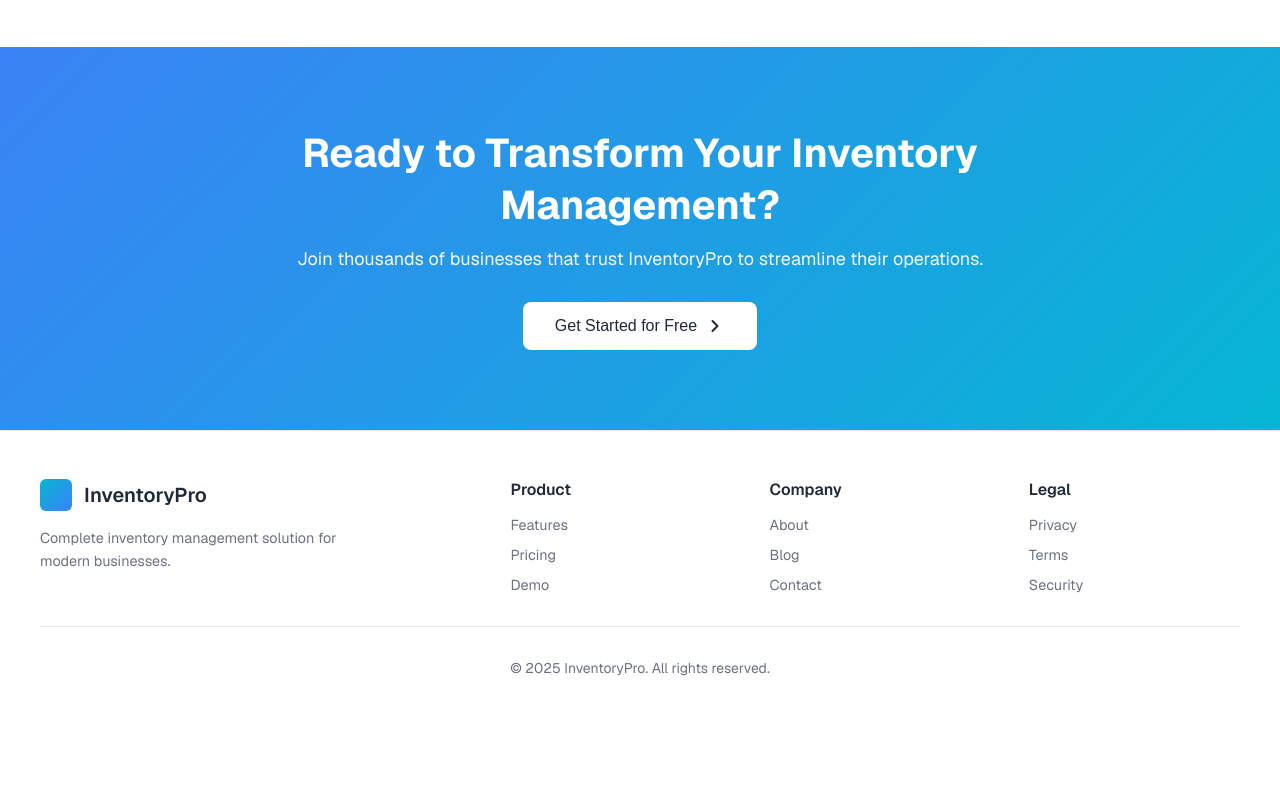
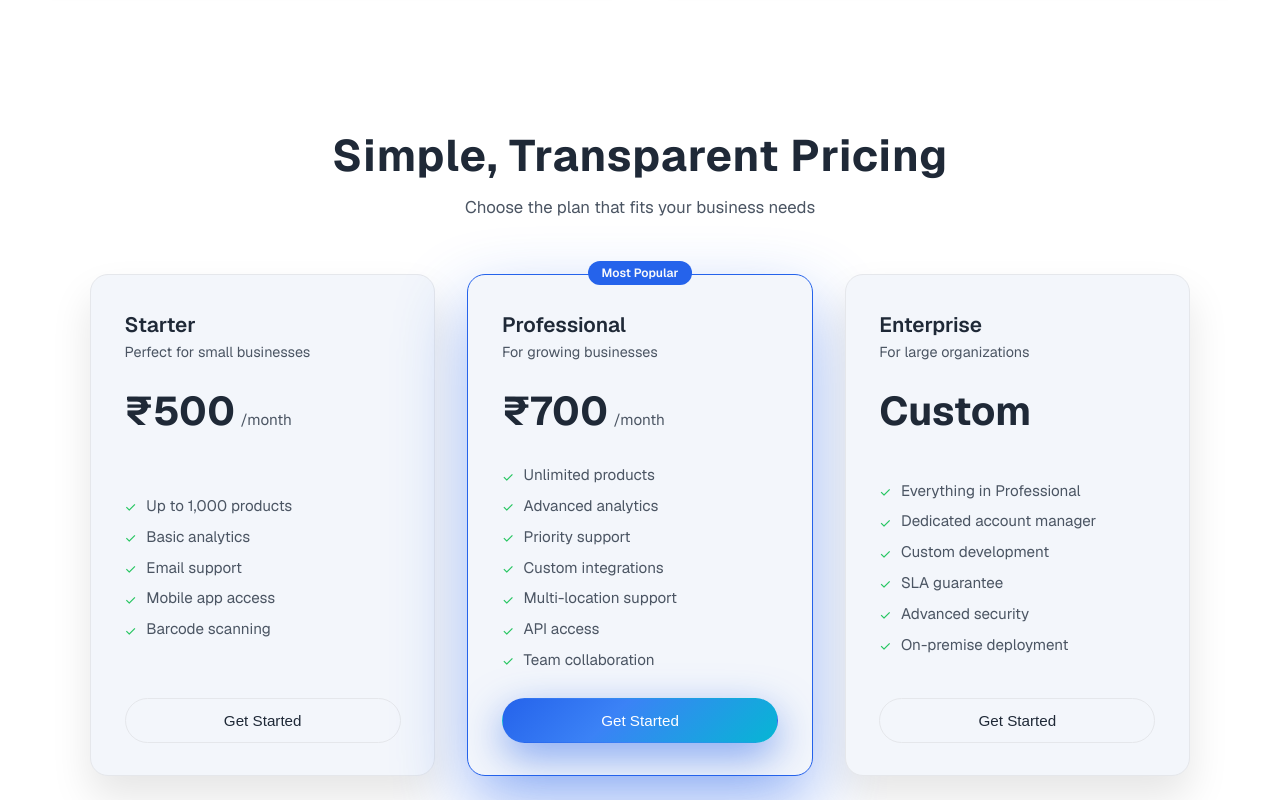
Before and after one commit to imf-ali/inventory-ui, a Next.js app: page / in a window 1280 px wide. Shown: the part 2600-3400 px from the top of the page. Before the commit the page ends 3301 px from the top, so only its background shows below. Built offline with nearby package versions, Linux system fonts and the light colour scheme.

Commit message:
added pricing

```diff
--- a/src/app/globals.css
+++ b/src/app/globals.css
@@ -9,6 +9,7 @@
   /* Backgrounds */
   --bg-primary: #ffffff;
   --bg-secondary: #f8f9fa;
+  --bg-card: #f3f6fb;
   --bg-header: radial-gradient(circle at top left, #eef2ff 0%, #ffffff 50%, #f8fafc 100%);
 
   /* Text */
@@ -39,6 +40,7 @@
   --bg-primary: #0f172a;
   --bg-secondary: #111827;
   --bg-header: radial-gradient(circle at top left, #111827 0%, #020617 40%, #020617 100%);
+  --bg-card: rgba(255, 255, 255, 0.06);
 
   /* Text */
   --text-primary: #f9fafb;
--- a/src/app/page.tsx
+++ b/src/app/page.tsx
@@ -2,6 +2,7 @@ import Header from '@/components/Header';
 import Hero from '@/components/Hero';
 import Stats from '@/components/Stats';
 import Features from '@/components/Features';
+import Pricing from '@/components/pricing';
 import CTA from '@/components/CTA';
 import Footer from '@/components/Footer';
 import styles from './page.module.css';
@@ -14,6 +15,7 @@ export default function Home() {
         <Hero />
         <Stats />
         <Features />
+        <Pricing />
         <CTA />
       </main>
       <Footer />
--- a/src/components/Features.module.css
+++ b/src/components/Features.module.css
@@ -32,6 +32,7 @@
 }
 
 .mainFeaturesGrid {
+  color: var(--text-secondary);
   display: grid;
   grid-template-columns: repeat(2, 1fr);
   gap: 2rem;
@@ -48,15 +49,18 @@
   background: var(--bg-card);
   padding: 2rem;
   border-radius: 12px;
-  box-shadow: 0 1px 3px var(--shadow);
-  transition: transform 0.2s, box-shadow 0.2s, background-color 0.3s ease;
   border: 1px solid var(--border-color);
+  backdrop-filter: blur(6px);
+  transition: all 0.25s ease;
+  box-shadow: 0 4px 18px rgba(0,0,0,0.08);
 }
 
 .featureCard:hover {
-  transform: translateY(-2px);
-  box-shadow: 0 4px 6px var(--shadow);
+  transform: translateY(-4px);
+  box-shadow: 0 8px 24px rgba(0,0,0,0.12);
+  border-color: var(--border-hover);
 }
+
 
 .iconContainer {
   margin-bottom: 1.5rem;
--- /dev/null
+++ b/src/components/pricing.module.css
@@ -0,0 +1,233 @@
+.pricing {
+  padding: 5rem 2rem 6rem;
+  background: var(--bg-primary);
+  color: var(--text-primary);
+  transition: background-color 0.3s ease, color 0.3s ease;
+}
+
+.container {
+  max-width: 1100px;
+  margin: 0 auto;
+}
+
+/* header */
+
+.header {
+  text-align: center;
+  margin-bottom: 3.5rem;
+}
+
+.title {
+  font-size: 2.75rem;
+  font-weight: 700;
+  letter-spacing: 0.02em;
+  color: var(--text-primary);
+  margin-bottom: 0.75rem;
+  transition: color 0.3s ease;
+}
+
+.subtitle {
+  font-size: 1.05rem;
+  color: var(--text-secondary);
+  transition: color 0.3s ease;
+}
+
+/* cards grid */
+
+.grid {
+  display: grid;
+  grid-template-columns: repeat(3, minmax(0, 1fr));
+  gap: 2rem;
+}
+
+/* card base */
+
+.card {
+  position: relative;
+  background: var(--bg-card);
+  border-radius: 18px;
+  padding: 2.25rem 2.1rem 2rem;
+  border: 1px solid var(--border-color);
+  box-shadow: 0 22px 40px var(--shadow);
+  display: flex;
+  flex-direction: column;
+  justify-content: space-between;
+  min-height: 420px;
+  transition:
+    border-color 0.2s ease,
+    transform 0.2s ease,
+    box-shadow 0.2s ease,
+    background-color 0.2s ease;
+}
+
+.card:hover {
+  transform: translateY(-4px);
+  box-shadow: 0 28px 60px var(--shadow);
+  border-color: var(--border-hover);
+}
+
+/* highlighted middle card */
+
+.cardHighlight {
+  border-color: #2563eb; /* accent blue works in both themes */
+  box-shadow: 0 30px 70px rgba(37, 99, 235, 0.45);
+}
+
+.cardHighlight:hover {
+  border-color: #1d4ed8;
+}
+
+.badge {
+  position: absolute;
+  top: -14px;
+  left: 50%;
+  transform: translateX(-50%);
+  padding: 0.25rem 0.85rem;
+  font-size: 0.75rem;
+  font-weight: 600;
+  border-radius: 999px;
+  background: #2563eb;
+  color: #f9fafb;
+}
+
+/* card content */
+
+.cardHeader {
+  margin-bottom: 1.75rem;
+}
+
+.planName {
+  font-size: 1.3rem;
+  font-weight: 600;
+  color: var(--text-primary);
+  margin-bottom: 0.35rem;
+  transition: color 0.3s ease;
+}
+
+.planDescription {
+  font-size: 0.9rem;
+  color: var(--text-secondary);
+  transition: color 0.3s ease;
+}
+
+.priceRow {
+  margin-top: 1.5rem;
+  display: flex;
+  align-items: baseline;
+  gap: 0.35rem;
+}
+
+.price {
+  font-size: 2.5rem;
+  font-weight: 700;
+  color: var(--text-primary);
+  transition: color 0.3s ease;
+}
+
+.priceSuffix {
+  font-size: 0.95rem;
+  color: var(--text-secondary);
+  transition: color 0.3s ease;
+}
+
+/* features list */
+
+.featuresList {
+  list-style: none;
+  padding: 0;
+  margin: 0 0 1.75rem;
+  display: flex;
+  flex-direction: column;
+  gap: 0.65rem;
+}
+
+.featureItem {
+  display: flex;
+  align-items: flex-start;
+  gap: 0.6rem;
+  font-size: 0.95rem;
+  color: var(--text-secondary);
+  transition: color 0.3s ease;
+}
+
+.checkIcon {
+  margin-top: 0.15rem;
+  font-size: 0.85rem;
+  color: #22c55e; /* tick color */
+}
+
+/* buttons */
+
+.ctaButton {
+  width: 100%;
+  padding: 0.8rem 1rem;
+  border-radius: 999px;
+  border: 1px solid transparent;
+  font-size: 0.95rem;
+  font-weight: 500;
+  cursor: pointer;
+  transition:
+    background 0.2s ease,
+    color 0.2s ease,
+    border-color 0.2s ease,
+    transform 0.15s ease,
+    box-shadow 0.15s ease;
+}
+
+/* middle “Get Started” button */
+.ctaPrimary {
+  background: var(--btn-primary);
+  color: var(--btn-text);
+  border-color: transparent;
+  box-shadow: 0 14px 40px rgba(37, 99, 235, 0.55);
+}
+
+.ctaPrimary:hover {
+  transform: translateY(-1px);
+  box-shadow: 0 18px 50px rgba(37, 99, 235, 0.65);
+}
+
+/* side cards button */
+
+.ctaGhost {
+  background: transparent;
+  color: var(--text-primary);
+  border-color: var(--border-color);
+}
+
+.ctaGhost:hover {
+  background: rgba(148, 163, 184, 0.06);
+  border-color: var(--border-hover);
+}
+
+/* responsive */
+
+@media (max-width: 960px) {
+  .grid {
+    grid-template-columns: 1fr;
+    max-width: 480px;
+    margin: 0 auto;
+  }
+
+  .card {
+    min-height: 0;
+  }
+
+  .pricing {
+    padding: 4rem 1.5rem 4.5rem;
+  }
+}
+
+@media (max-width: 640px) {
+  .title {
+    font-size: 2.1rem;
+  }
+
+  .subtitle {
+    font-size: 0.95rem;
+  }
+
+  .pricing {
+    padding-inline: 1.25rem;
+  }
+}
--- a/src/components/pricing.tsx
+++ b/src/components/pricing.tsx
@@ -0,0 +1,123 @@
+'use client';
+
+import styles from './pricing.module.css';
+
+type Plan = {
+  name: string;
+  label?: string; // e.g. "Most Popular"
+  description: string;
+  price: string;
+  priceSuffix?: string;
+  highlight?: boolean;
+  features: string[];
+};
+
+const plans: Plan[] = [
+  {
+    name: 'Starter',
+    description: 'Perfect for small businesses',
+    price: '₹500',
+    priceSuffix: '/month',
+    features: [
+      'Up to 1,000 products',
+      'Basic analytics',
+      'Email support',
+      'Mobile app access',
+      'Barcode scanning',
+    ],
+  },
+  {
+    name: 'Professional',
+    label: 'Most Popular',
+    description: 'For growing businesses',
+    price: '₹700',
+    priceSuffix: '/month',
+    highlight: true,
+    features: [
+      'Unlimited products',
+      'Advanced analytics',
+      'Priority support',
+      'Custom integrations',
+      'Multi-location support',
+      'API access',
+      'Team collaboration',
+    ],
+  },
+  {
+    name: 'Enterprise',
+    description: 'For large organizations',
+    price: 'Custom',
+    priceSuffix: '',
+    features: [
+      'Everything in Professional',
+      'Dedicated account manager',
+      'Custom development',
+      'SLA guarantee',
+      'Advanced security',
+      'On-premise deployment',
+    ],
+  },
+];
+
+export default function Pricing() {
+  return (
+    <section id="pricing" className={styles.pricing}>
+      <div className={styles.container}>
+        {/* header */}
+        <header className={styles.header}>
+          <h2 className={styles.title}>Simple, Transparent Pricing</h2>
+          <p className={styles.subtitle}>
+            Choose the plan that fits your business needs
+          </p>
+        </header>
+
+        {/* cards */}
+        <div className={styles.grid}>
+          {plans.map((plan) => (
+            <article
+              key={plan.name}
+              className={`${styles.card} ${
+                plan.highlight ? styles.cardHighlight : ''
+              }`}
+            >
+              {plan.label && (
+                <div className={styles.badge}>{plan.label}</div>
+              )}
+
+              <div className={styles.cardHeader}>
+                <h3 className={styles.planName}>{plan.name}</h3>
+                <p className={styles.planDescription}>{plan.description}</p>
+
+                <div className={styles.priceRow}>
+                  <span className={styles.price}>{plan.price}</span>
+                  {plan.priceSuffix && (
+                    <span className={styles.priceSuffix}>
+                      {plan.priceSuffix}
+                    </span>
+                  )}
+                </div>
+              </div>
+
+              <ul className={styles.featuresList}>
+                {plan.features.map((feature) => (
+                  <li key={feature} className={styles.featureItem}>
+                    <span className={styles.checkIcon}>✓</span>
+                    <span>{feature}</span>
+                  </li>
+                ))}
+              </ul>
+
+              <button
+                className={`${styles.ctaButton} ${
+                  plan.highlight ? styles.ctaPrimary : styles.ctaGhost
+                }`}
+              >
+                Get Started
+              </button>
+            </article>
+          ))}
+        </div>
+      </div>
+    </section>
+  );
+}
```
Also changed, not shown: src/components/pricing.module.ts (deleted).
